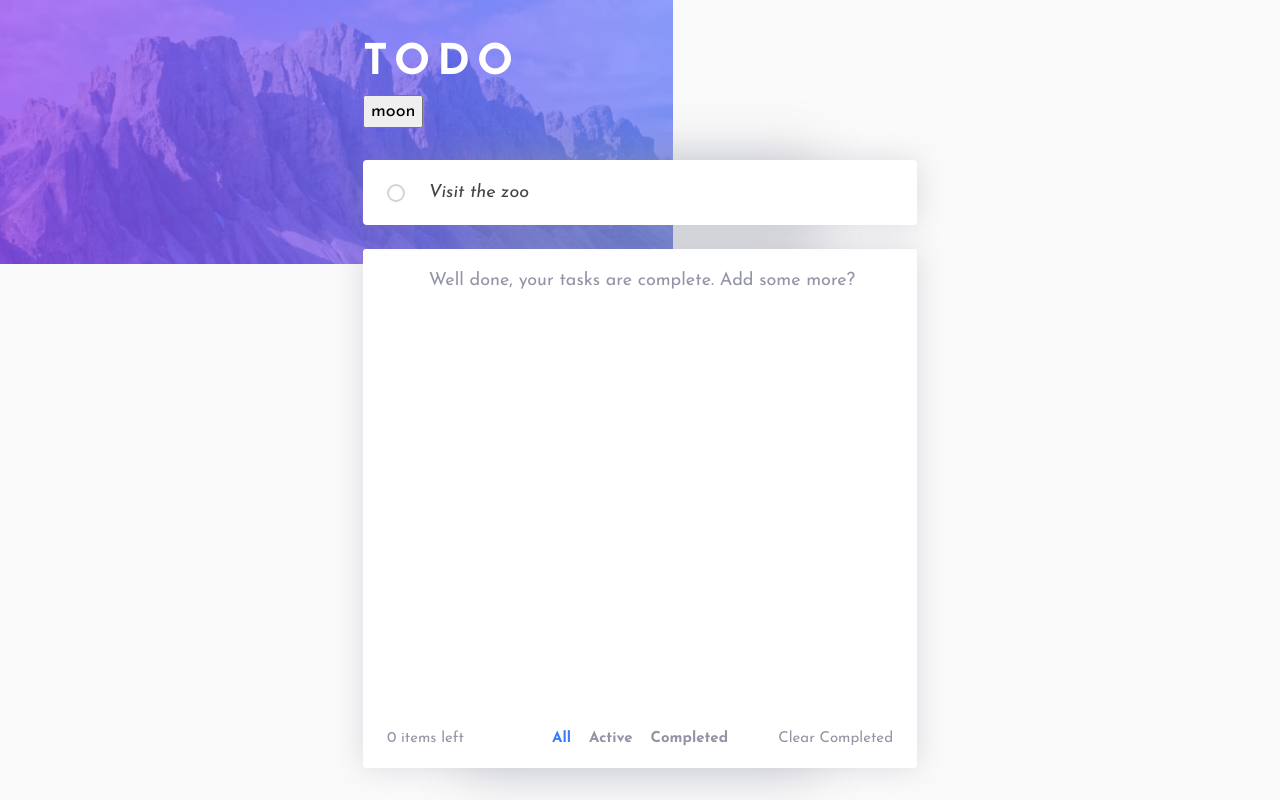
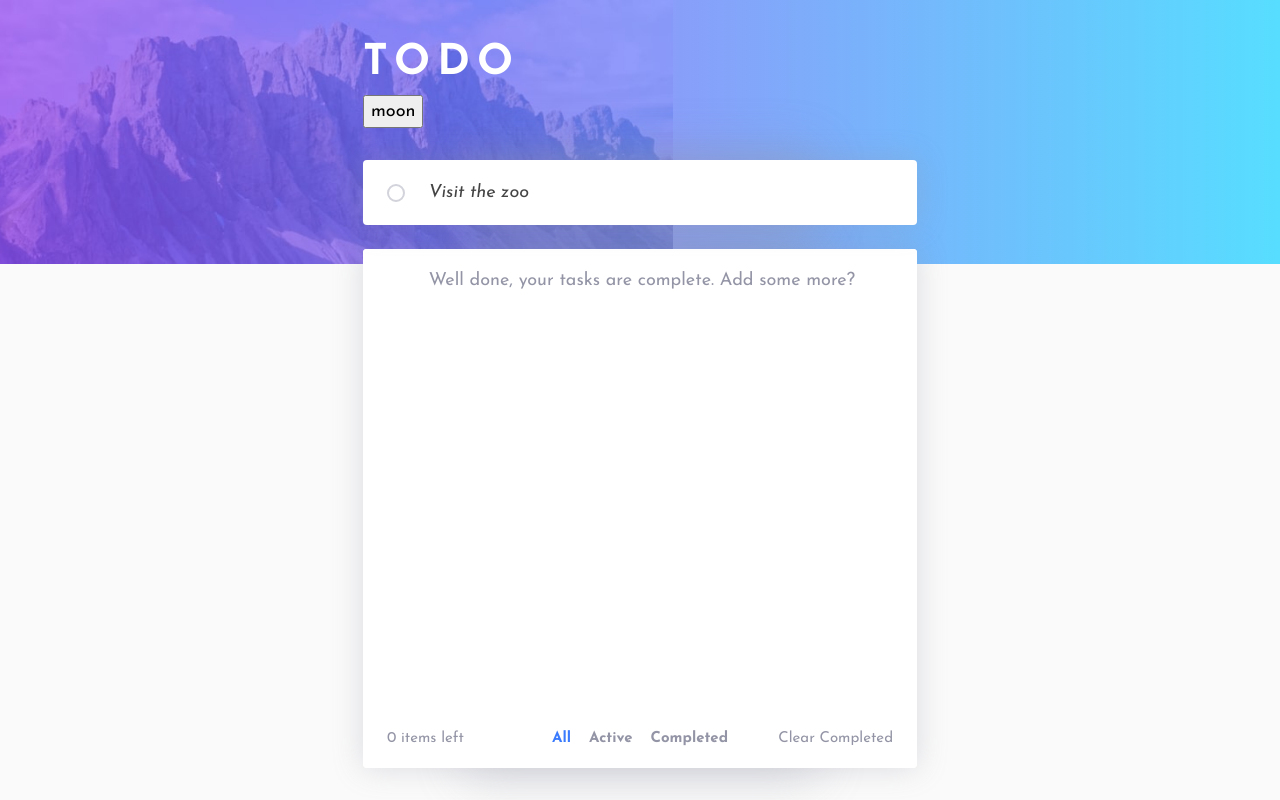
Before and after one commit to AlexKMarshall/todo, a Next.js app: page / in a window 1280 px wide. Built offline with nearby package versions, Linux system fonts and the light colour scheme.

Commit message:
switch image on theme

```diff
--- /dev/null
+++ b/components/background-image.tsx
@@ -0,0 +1,15 @@
+import Image from 'next/image'
+import { useTheme, Theme } from 'context/theme'
+import backgroundLight from '../public/bg-light.jpg'
+import backgroundDark from '../public/bg-dark.jpg'
+
+const images: Record<Theme, StaticImageData> = {
+  light: backgroundLight,
+  dark: backgroundDark,
+}
+
+export function BackgroundImage() {
+  const { theme } = useTheme()
+  console.log(theme)
+  return <Image src={images[theme]} alt="" layout="fill" objectFit="cover" />
+}
--- a/components/theme-toggle.tsx
+++ b/components/theme-toggle.tsx
@@ -1,73 +1,11 @@
-import { useEffect, useMemo, useState } from 'react'
-
-const themes = ['light', 'dark'] as const
-type Theme = typeof themes[number]
-
-function getLocalStorageTheme(): Theme | null {
-  const maybeTheme: unknown = window.localStorage.getItem('theme')
-  const theme = themes.find((theme) => theme === maybeTheme)
-  if (theme) return theme
-  return null
-}
-
-function getMediaQueryTheme(): Theme | null {
-  const mql = window.matchMedia('(prefers-color-scheme: dark)')
-  const hasMediaQueryPreference = typeof mql.matches === 'boolean'
-
-  if (hasMediaQueryPreference) {
-    return mql.matches ? 'dark' : 'light'
-  }
-
-  return null
-}
+import { useTheme } from '../context/theme'
 
 export function ThemeToggle() {
-  const [savedPreference, setSavedPreference] = useState<Theme | null>(null)
-  const [mediaQueryPreference, setMediaQueryPreference] =
-    useState<Theme | null>(null)
-
-  console.log({ savedPreference })
-  console.log({ mediaQueryPreference })
-
-  useEffect(function initialiseFromLocalStorage() {
-    const maybeSavedPreference = getLocalStorageTheme()
-    if (maybeSavedPreference) setSavedPreference(maybeSavedPreference)
-  }, [])
-
-  useEffect(function syncMediaQueryPreference() {
-    const maybeMQPreference = getMediaQueryTheme()
-    if (maybeMQPreference) setMediaQueryPreference(maybeMQPreference)
-  }, [])
-
-  useEffect(
-    function syncDocumentTheme() {
-      if (savedPreference) {
-        document.documentElement.dataset.userTheme = savedPreference
-      }
-    },
-    [savedPreference]
-  )
-
-  useEffect(
-    function syncThemeLocalStorage() {
-      if (savedPreference) {
-        window.localStorage.setItem('theme', savedPreference)
-      }
-    },
-    [savedPreference]
-  )
-
-  const currentTheme = savedPreference ?? mediaQueryPreference ?? 'light'
-
-  console.log({ currentTheme })
-
-  function toggleTheme() {
-    setSavedPreference(currentTheme === 'light' ? 'dark' : 'light')
-  }
+  const { theme, toggleTheme } = useTheme()
 
   return (
     <button type="button" onClick={() => toggleTheme()}>
-      {currentTheme === 'light' ? 'moon' : 'sun'}
+      {theme === 'light' ? 'moon' : 'sun'}
     </button>
   )
 }
--- /dev/null
+++ b/context/theme.tsx
@@ -0,0 +1,89 @@
+import {
+  createContext,
+  useState,
+  useEffect,
+  useContext,
+  ReactNode,
+} from 'react'
+
+const themes = ['light', 'dark'] as const
+export type Theme = typeof themes[number]
+
+function getLocalStorageTheme(): Theme | null {
+  const maybeTheme: unknown = window.localStorage.getItem('theme')
+  const theme = themes.find((theme) => theme === maybeTheme)
+  if (theme) return theme
+  return null
+}
+
+function getMediaQueryTheme(): Theme | null {
+  const mql = window.matchMedia('(prefers-color-scheme: dark)')
+  const hasMediaQueryPreference = typeof mql.matches === 'boolean'
+
+  if (hasMediaQueryPreference) {
+    return mql.matches ? 'dark' : 'light'
+  }
+
+  return null
+}
+
+type ThemeContextValue = {
+  theme: Theme
+  toggleTheme: () => void
+}
+
+const ThemeContext = createContext<ThemeContextValue | null>(null)
+ThemeContext.displayName = 'ThemeContext'
+
+function ThemeProvider({ children }: { children: ReactNode }) {
+  const [savedPreference, setSavedPreference] = useState<Theme | null>(null)
+  const [mediaQueryPreference, setMediaQueryPreference] =
+    useState<Theme | null>(null)
+
+  useEffect(function initialiseFromLocalStorage() {
+    const maybeSavedPreference = getLocalStorageTheme()
+    if (maybeSavedPreference) setSavedPreference(maybeSavedPreference)
+  }, [])
+
+  useEffect(function syncMediaQueryPreference() {
+    const maybeMQPreference = getMediaQueryTheme()
+    if (maybeMQPreference) setMediaQueryPreference(maybeMQPreference)
+  }, [])
+
+  useEffect(
+    function syncDocumentTheme() {
+      if (savedPreference) {
+        document.documentElement.dataset.userTheme = savedPreference
+      }
+    },
+    [savedPreference]
+  )
+
+  useEffect(
+    function syncThemeLocalStorage() {
+      if (savedPreference) {
+        window.localStorage.setItem('theme', savedPreference)
+      }
+    },
+    [savedPreference]
+  )
+
+  const currentTheme = savedPreference ?? mediaQueryPreference ?? 'light'
+
+  function toggleTheme() {
+    setSavedPreference(currentTheme === 'light' ? 'dark' : 'light')
+  }
+
+  const value: ThemeContextValue = { theme: currentTheme, toggleTheme }
+
+  return <ThemeContext.Provider value={value}>{children}</ThemeContext.Provider>
+}
+
+function useTheme() {
+  const themeContext = useContext(ThemeContext)
+  if (!themeContext)
+    throw new Error('useTheme must be used within a ThemeProvider')
+  return themeContext
+}
+
+export { ThemeProvider, useTheme }
--- a/pages/_app.tsx
+++ b/pages/_app.tsx
@@ -1,8 +1,13 @@
 import '../styles/reset.scss'
 import '../styles/global.css'
+import { ThemeProvider } from 'context/theme'
 import type { AppProps } from 'next/app'
 
 function MyApp({ Component, pageProps }: AppProps) {
-  return <Component {...pageProps} />
+  return (
+    <ThemeProvider>
+      <Component {...pageProps} />
+    </ThemeProvider>
+  )
 }
 export default MyApp
--- a/pages/_document.tsx
+++ b/pages/_document.tsx
@@ -35,8 +35,7 @@ function setInitialColorMode() {
 
   const colorMode = getInitialColorMode()
   if (colorMode) {
-    const root = document.documentElement
-    root.setAttribute('data-theme', colorMode)
+    document.documentElement.dataset.userTheme = colorMode
   }
 }
 
--- a/pages/index.tsx
+++ b/pages/index.tsx
@@ -6,8 +6,8 @@ import { Todo } from 'types/todo'
 import { CrossIcon } from '@components/cross-icon'
 import { CheckIcon } from '@components/check-icon'
 import { ThemeToggle } from '@components/theme-toggle'
+import { BackgroundImage } from '@components/background-image'
 import styles from '../styles/todo.module.scss'
-import backgroundLight from '../public/bg-light.jpg'
 
 type Filter = 'all' | 'active' | 'completed'
 type FilterFunction = (todo: Todo) => boolean
@@ -98,7 +98,7 @@ export default function Home({
 
       <div className={styles.screen}>
         <div className={styles.background}>
-          <Image src={backgroundLight} alt="" layout="fill" objectFit="cover" />
+          <BackgroundImage />
         </div>
         <div className={styles.center}>
           <main className={styles.cover}>
--- a/styles/global.css
+++ b/styles/global.css
@@ -22,6 +22,11 @@
     to bottom right,
     hsl(192, 100%, 67%),
     hsl(280, 87%, 65%)
+  );
+  --background-gradiant: linear-gradient(
+    to right,
+    hsl(280, 87%, 65%),
+    hsl(192, 100%, 67%)
   );
 
   /* Light theme */
--- a/styles/todo.module.scss
+++ b/styles/todo.module.scss
@@ -22,6 +22,7 @@
   position: relative;
   max-height: 33vh;
   width: 100%;
+  background: var(--background-gradiant);
 }
 
 .center {
```
Also changed, not shown: public/bg-dark.jpg (added).
